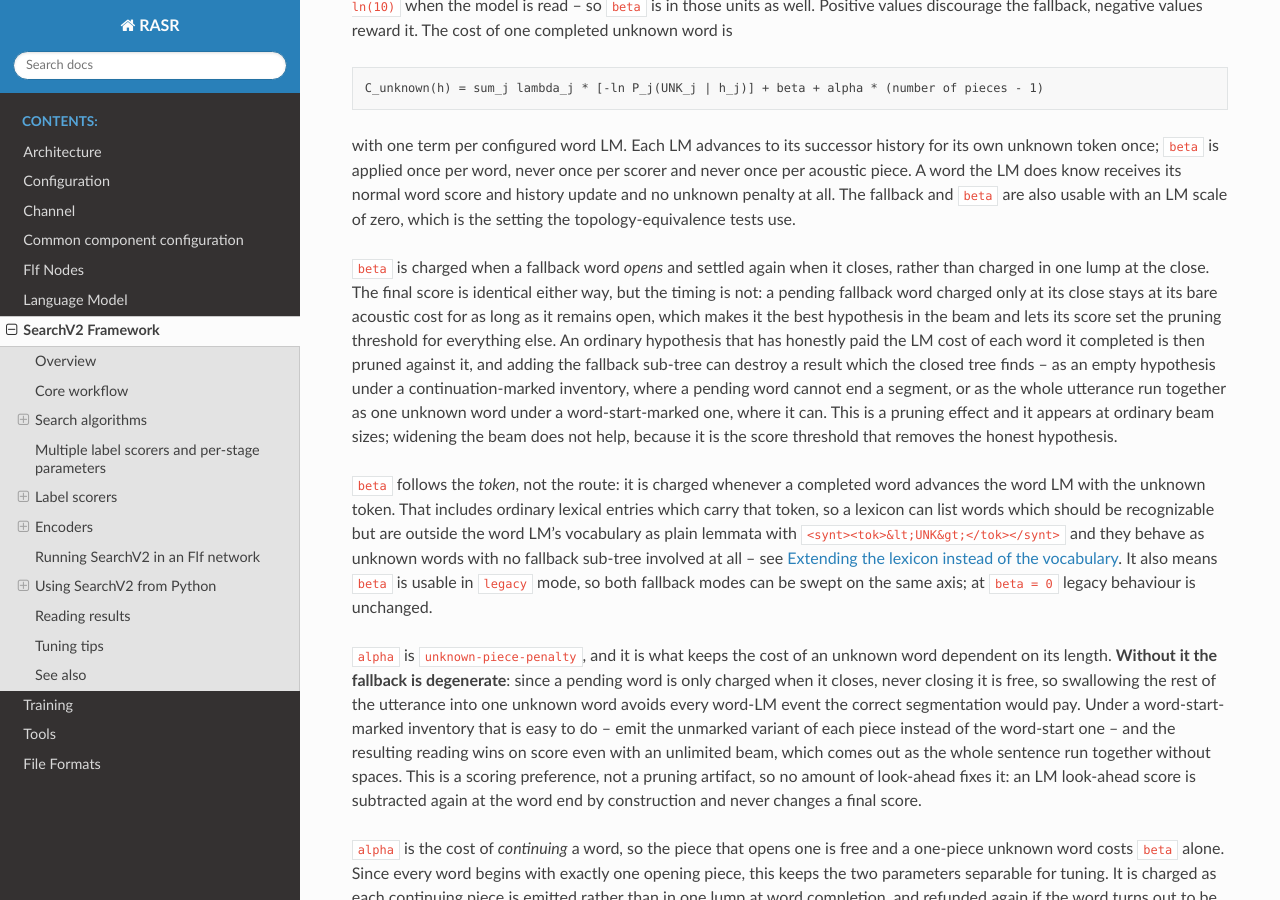
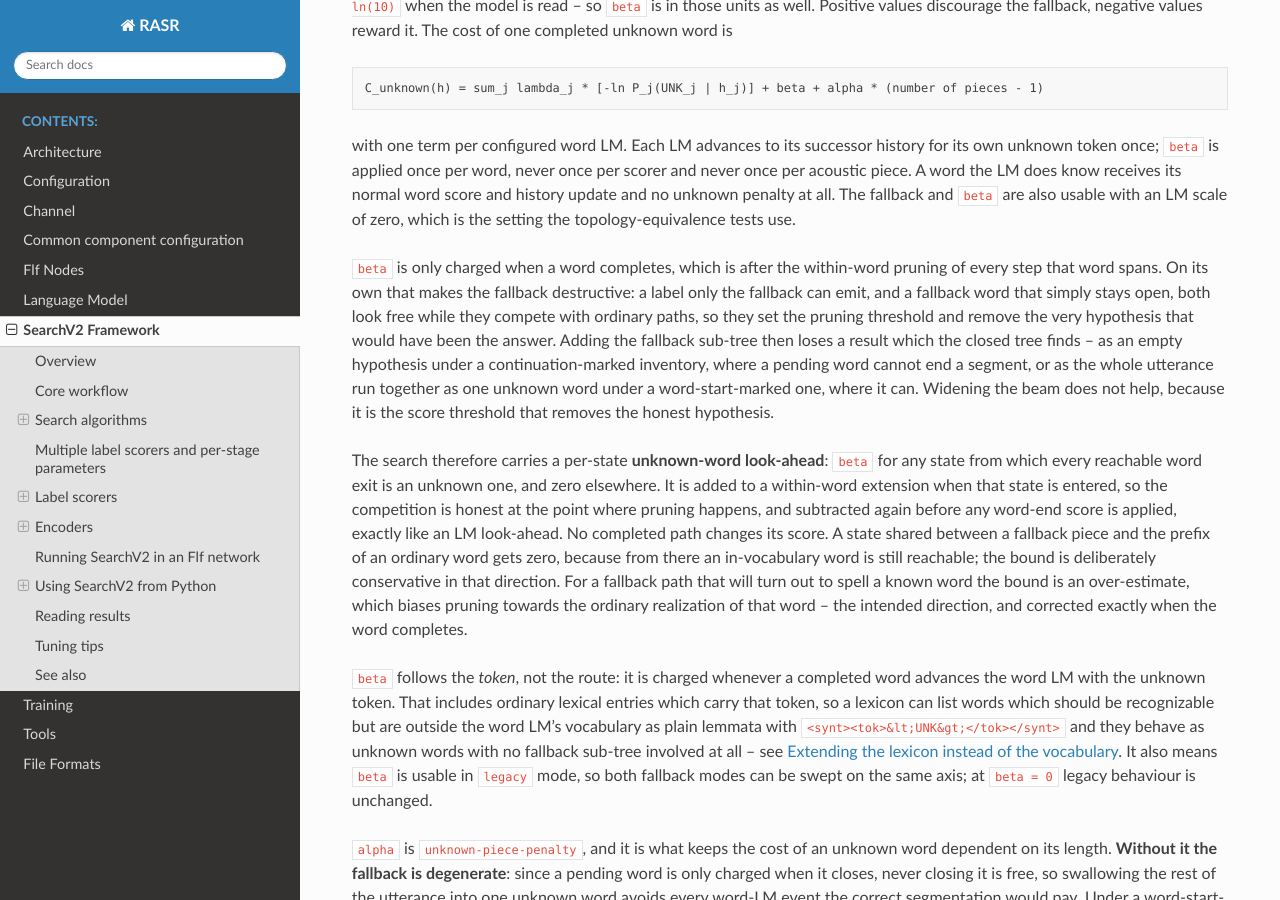
Before and after one commit to rwth-i6/rasr, a Sphinx documentation site: the page built from doc/search_v2.rst, in a window 1280 px wide and 900 px high, scrolled down 8787 px. Built offline with Sphinx 7.4.7 and the Read the Docs theme 3.1.0, drawn with Linux system fonts in a browser that asks for light colours.

Commit message:
Anticipate the unknown-word penalty during within-word pruning
Charging beta when a fallback word opens was not enough: the opening happens at a
word exit, which is after the within-word pruning of the step it competes in. A
label that only the fallback can emit therefore still looked free exactly where it
mattered, and could prune away a better in-vocabulary path before any of its cost
became visible. A minimal case: an ordinary word at acoustic cost 20 against a
fallback-only label at 0 whose word will cost beta = 100, with a score threshold of
16 -- the closed tree finds the ordinary word, the open tree returned the fallback
one, and only raising the threshold past beta recovered it.

Replace the exit-time charging with a per-state look-ahead: beta for any state from
which every reachable word exit is an unknown one, zero elsewhere. It is added when
a within-word extension enters such a state, so the comparison is honest where
pruning happens, and subtracted again before any word-end score is applied, exactly
like an LM look-ahead. No completed path changes its score, so all the accounting
tests are unaffected, and beta is still charged once per completed unknown word.

A state shared between a fallback piece and the prefix of an ordinary word gets
zero, since an in-vocabulary word is still reachable from it. For a fallback path
that turns out to spell a known word the bound over-estimates, which biases pruning
towards the ordinary realization of that word and is corrected exactly at
completion. Blank and silence exits are followed to their transit state rather than
treated as word completions, so a blank between words is not charged.

Covers both tokenizations; all three pruning regressions fail without the look-ahead
and pass with it.

Co-Authored-By: Claude Opus 5 (1M context) <noreply@anthropic.com>

```diff
--- a/doc/search_v2.rst
+++ b/doc/search_v2.rst
@@ -396,15 +396,22 @@ with one term per configured word LM. Each LM advances to its successor history
 receives its normal word score and history update and no unknown penalty at all. The fallback and ``beta`` are also
 usable with an LM scale of zero, which is the setting the topology-equivalence tests use.
 
-``beta`` is charged when a fallback word *opens* and settled again when it closes, rather than charged in one lump
-at the close. The final score is identical either way, but the timing is not: a pending fallback word charged only
-at its close stays at its bare acoustic cost for as long as it remains open, which makes it the best hypothesis in
-the beam and lets its score set the pruning threshold for everything else. An ordinary hypothesis that has honestly
-paid the LM cost of each word it completed is then pruned against it, and adding the fallback sub-tree can destroy
-a result which the closed tree finds -- as an empty hypothesis under a continuation-marked inventory, where a
-pending word cannot end a segment, or as the whole utterance run together as one unknown word under a
-word-start-marked one, where it can. This is a pruning effect and it appears at ordinary beam sizes; widening the
-beam does not help, because it is the score threshold that removes the honest hypothesis.
+``beta`` is only charged when a word completes, which is after the within-word pruning of every step that word
+spans. On its own that makes the fallback destructive: a label only the fallback can emit, and a fallback word that
+simply stays open, both look free while they compete with ordinary paths, so they set the pruning threshold and
+remove the very hypothesis that would have been the answer. Adding the fallback sub-tree then loses a result which
+the closed tree finds -- as an empty hypothesis under a continuation-marked inventory, where a pending word cannot
+end a segment, or as the whole utterance run together as one unknown word under a word-start-marked one, where it
+can. Widening the beam does not help, because it is the score threshold that removes the honest hypothesis.
+
+The search therefore carries a per-state **unknown-word look-ahead**: ``beta`` for any state from which every
+reachable word exit is an unknown one, and zero elsewhere. It is added to a within-word extension when that state
+is entered, so the competition is honest at the point where pruning happens, and subtracted again before any
+word-end score is applied, exactly like an LM look-ahead. No completed path changes its score. A state shared
+between a fallback piece and the prefix of an ordinary word gets zero, because from there an in-vocabulary word is
+still reachable; the bound is deliberately conservative in that direction. For a fallback path that will turn out
+to spell a known word the bound is an over-estimate, which biases pruning towards the ordinary realization of that
+word -- the intended direction, and corrected exactly when the word completes.
 
 ``beta`` follows the *token*, not the route: it is charged whenever a completed word advances the word LM with the
 unknown token. That includes ordinary lexical entries which carry that token, so a lexicon can list words which
```
Also changed, not shown: 4 other files.
